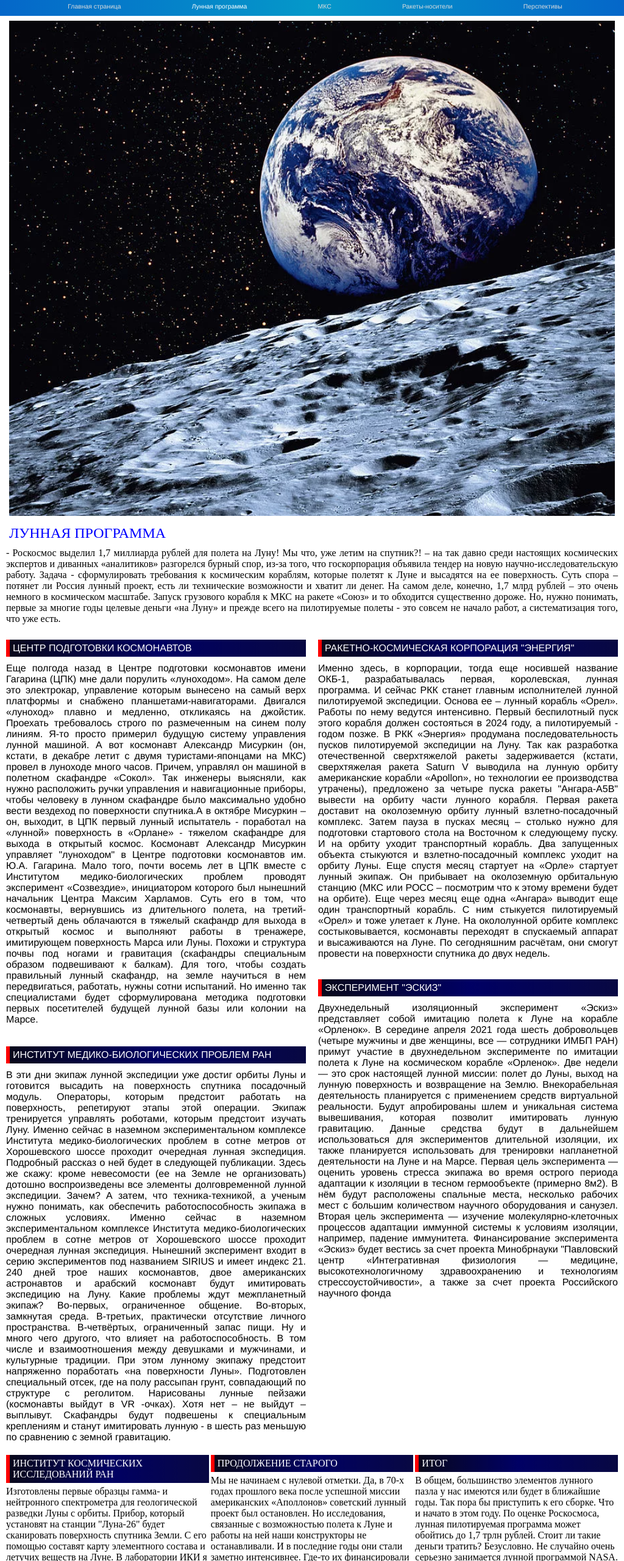
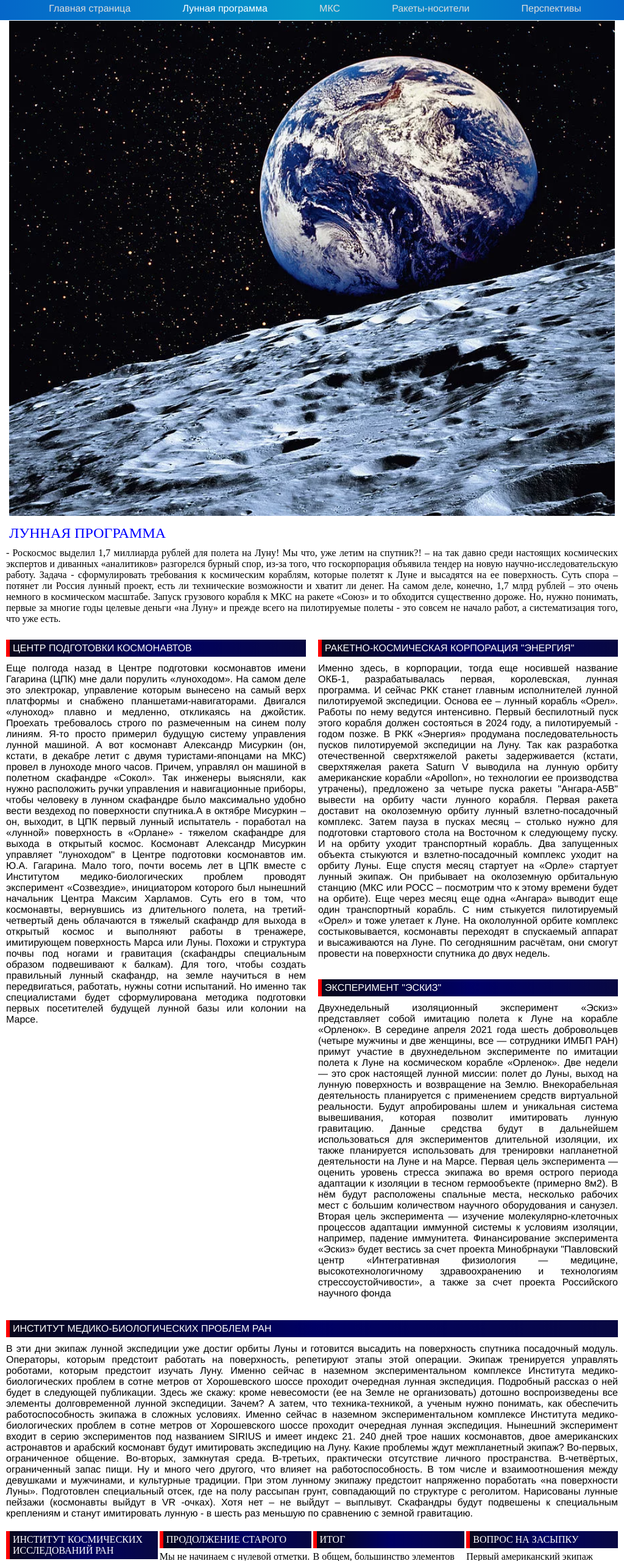
Before and after one commit to Vladok1n/RGR, a plain HTML site: page РГР/moon.html in a window 1024 px wide. Shown: the top 2560 px of the page at 61% size. Drawn offline with Linux system fonts and the light colour scheme.

Commit message:
Add files via upload

```diff
--- a/РГР/styles.css
+++ b/РГР/styles.css
@@ -230,7 +230,7 @@ h2{
     .nav-list{
         grid-area: nav-list;
         grid-column: span 2;
-        font-size: 0.65rem;
+        font-size: 1rem;
     }
     .nav-pic{
         grid-area: nav-pic;
@@ -278,7 +278,7 @@ h2{
     .nav-list{
         grid-area: nav-list;
         grid-column: span 2;
-        font-size: 0.65rem;
+        font-size: 1rem;
     }
     .nav-pic{
         grid-area: nav-pic;
@@ -299,14 +299,21 @@ h2{
         font-size: 1rem;
     }
     .main{
+        grid-column: span 2;
+        grid-row: span 1;
+    }
+    .left{
+        grid-row: span 1;
         grid-column: span 1;
-        grid-row: span 2;
+    }
+    .right{
+        grid-column: span 3;
     }
     .footer-container{
         margin: 10px;
         padding: 0px;
         font-size: 1rem;
-        grid-template-columns: repeat(auto-fit, minmax(250px, 1fr));
+        grid-template-columns: repeat(auto-fit, minmax(200px, 1fr));
         gap: 3px;
     }
     .footer-container h2{
```
